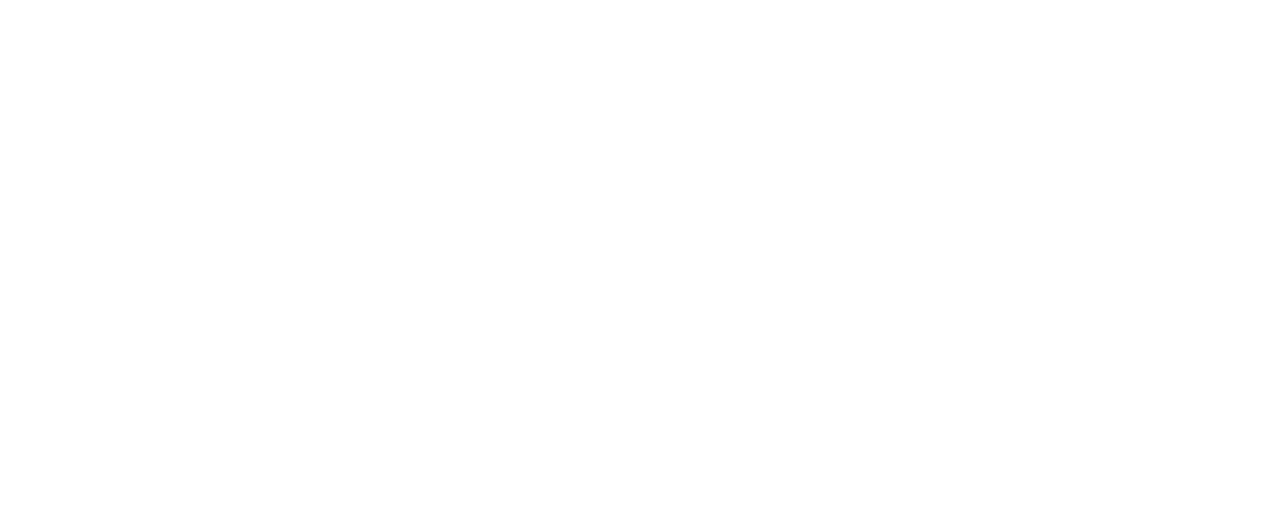
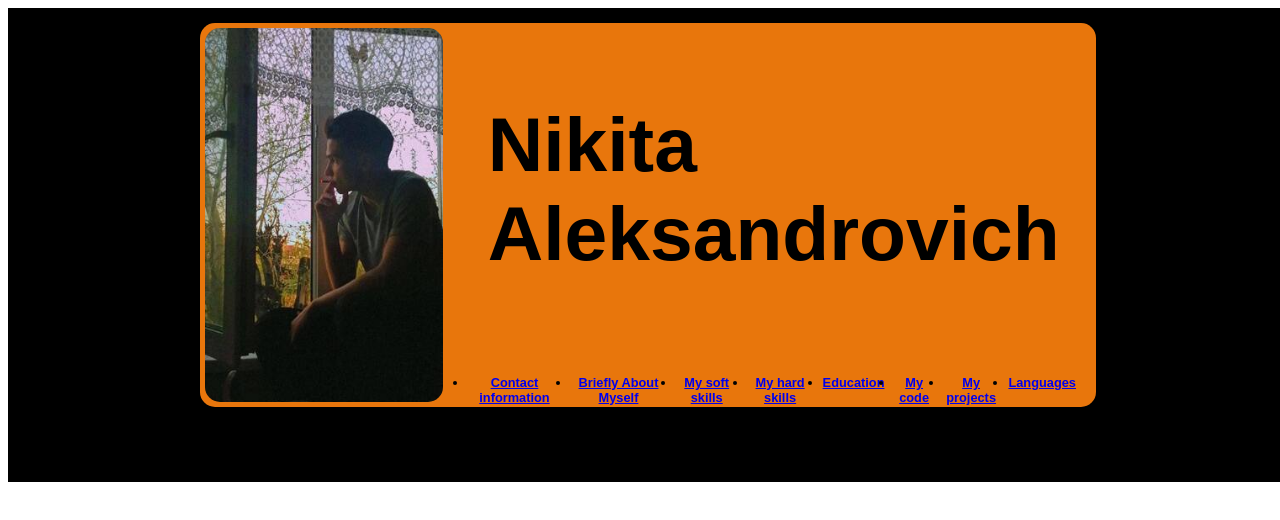
Before and after one commit to nik-p-03/rsschool-cv, a plain HTML site: page index.html in a window 1280 px wide. Drawn offline with Linux system fonts and the light colour scheme.

Commit message:
feat: add header

```diff
--- a/css/style.css
+++ b/css/style.css
@@ -0,0 +1,70 @@
+.wrapper {
+  min-width: 100vw;
+  overflow: hidden;
+  background-color: #000;
+}
+
+.container {
+  margin: 0 auto;
+  max-width: 70vw;
+  padding: 15px;
+}
+
+/* --------------------------------- */
+
+.header {
+  max-height: 100px;
+}
+
+.header__inner {
+  background-color: #e8760c;
+  border-radius: 15px;
+  display: flex;
+  max-height: 30vw;
+}
+
+.header__profile-img-box {
+  padding: 5px;
+  max-width: 100%;
+  max-height: 100%;
+}
+
+.header__profile-img-box img {
+  border-radius: 15px;
+  height: 100%;
+  width: 100%;
+  object-fit: cover;
+}
+
+.header__name {
+  flex-grow: 1;
+  margin-bottom: 30px;
+}
+
+.header__name p {
+  font-size: 6vw;
+  margin-left: 40px;
+  font-weight: bold;
+  font-family: Arial, Helvetica, sans-serif;
+}
+
+.header__nav-item{
+  display: flex;
+  font-family: Arial, Helvetica, sans-serif;
+  font-weight: bold;
+  padding: 15px;
+  font-size: 1vw;
+  text-align: center;
+}
+
+.header__nav-item li {
+  margin: 5px;
+}
+
+.header__nav-item a:hover {
+  color: #ff0000;
+}
+
+.header__nav-item a {
+  transition: color .5s;
+}
--- a/index.html
+++ b/index.html
@@ -5,10 +5,49 @@
   <meta charset="UTF-8">
   <meta name="viewport" content="width=device-width, initial-scale=1.0">
   <title>rsschool-cv</title>
+  <link rel="stylesheet" href="css/reset.css">
+  <link rel="stylesheet" href="css/style.css">
 </head>
 
 <body>
 
+  <div class="wrapper">
+    <header>
+      <div class="container">
+        <div class="header__inner">
+          <div class="header__profile-img-box">
+            <img src="img/profile-photo.jpg" alt="profile-photo">
+          </div>
+          <div class="header__nav">
+            <div class="header__name">
+              <p>Nikita<br>Aleksandrovich<p>
+            </div>
+            <ul class="header__nav-item">
+              <li><a href="#">Сontact information</a></li>
+              <li><a href="#">Briefly About Myself</a></li>
+              <li><a href="#">My soft skills</a></li>
+              <li><a href="#">My hard skills</a></li>
+              <li><a href="#">Education</a></li>
+              <li><a href="#">My code</a></li>
+              <li><a href="#">My projects</a></li>
+              <li><a href="#">Languages</a></li>
+            </ul>
+          </div>
+        </div>
+      </div>
+    </header>
+    <main>
+      <div class="container">
+
+      </div>
+    </main>
+    <footer>
+      <div class="container">
+
+      </div>
+    </footer>
+  </div>
+
 </body>
 
 </html>
```
